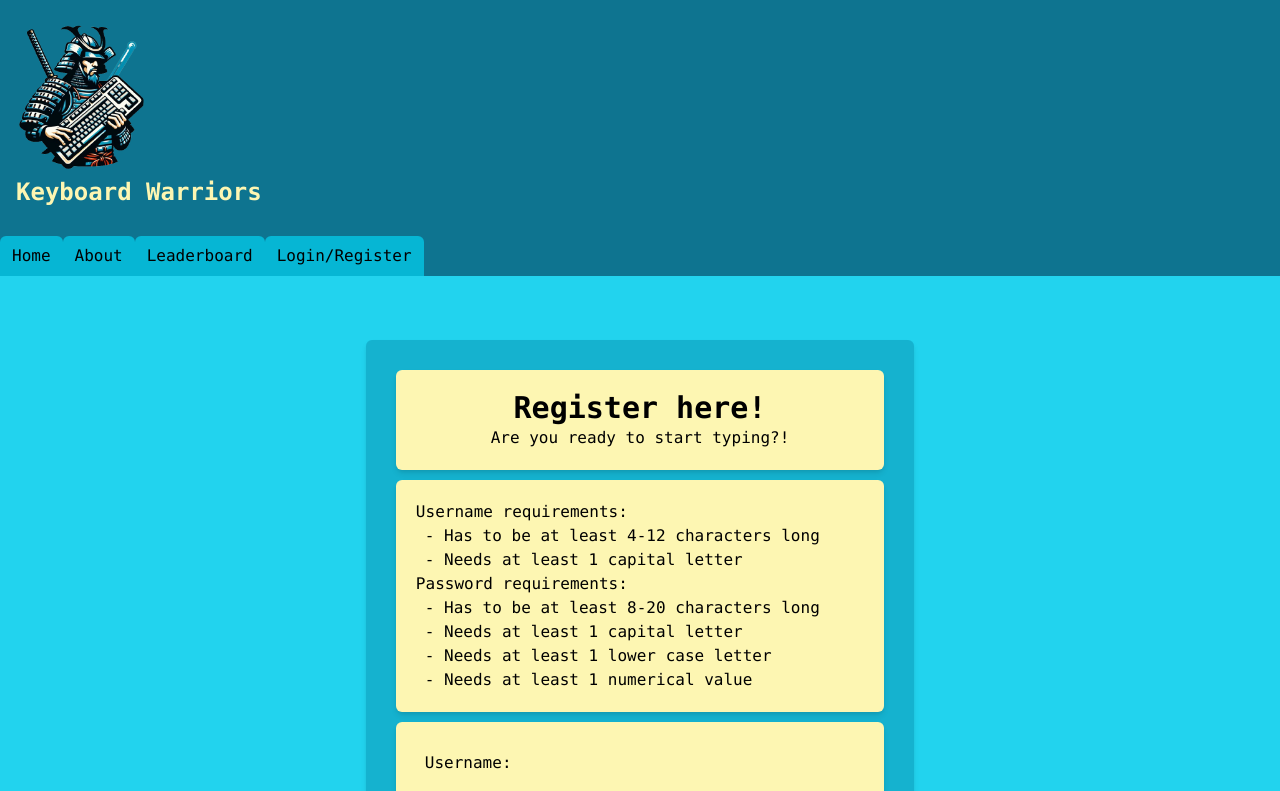
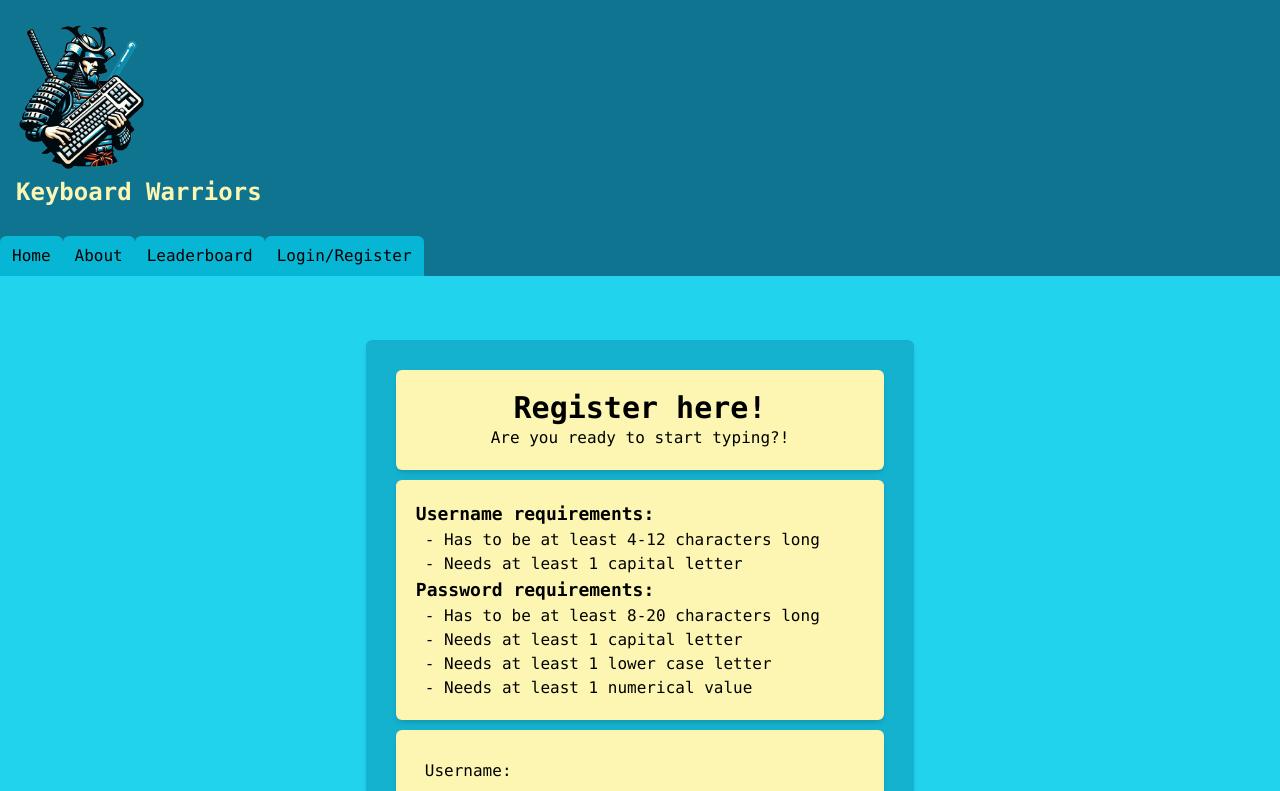
Before and after one commit to CNocilo/Project-Keyboard-Warrior, a React (Vite) app in the folder frontend/: page /register in a window 1280 px wide. Shown: the top 791 px of the page. Built offline with nearby package versions, Linux system fonts and the light colour scheme; no server answers.

Commit message:
minor change

```diff
--- a/frontend/src/pages/RegisterPage.jsx
+++ b/frontend/src/pages/RegisterPage.jsx
@@ -62,7 +62,6 @@ const handleRegister = async(e) => {
         });
 
         if (!response.ok) {
-            alert("Unable to pass through.")
             toast.error("Unable to pass through.", {
                 position: 'bottom-right',
                 autoClose: 3000
@@ -122,12 +121,12 @@ useEffect(() => {
         </div>
         <div className="flex-col bg-yellow-100 p-5 m-[2%] rounded-md shadow-md">
             <ul>
-                <h1>Username requirements:</h1>
+                <h1 className="font-bold text-lg">Username requirements:</h1>
                 <li className="pl-[2%]">- Has to be at least 4-12 characters long</li>
                 <li className="pl-[2%]">- Needs at least 1 capital letter</li>
             </ul>
             <ul>
-                <h1>Password requirements:</h1>
+                <h1 className="font-bold text-lg">Password requirements:</h1>
                 <li className="pl-[2%]">- Has to be at least 8-20 characters long</li>
                 <li className="pl-[2%]">- Needs at least 1 capital letter</li>
                 <li className="pl-[2%]">- Needs at least 1 lower case letter</li>
```
